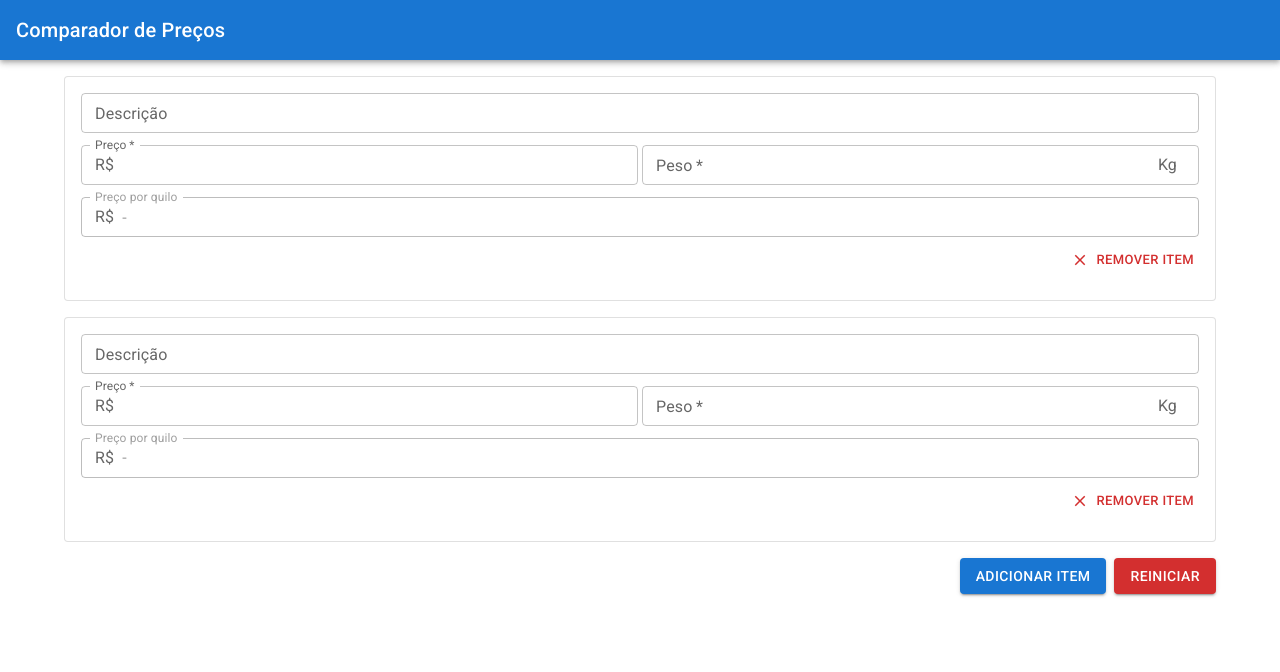
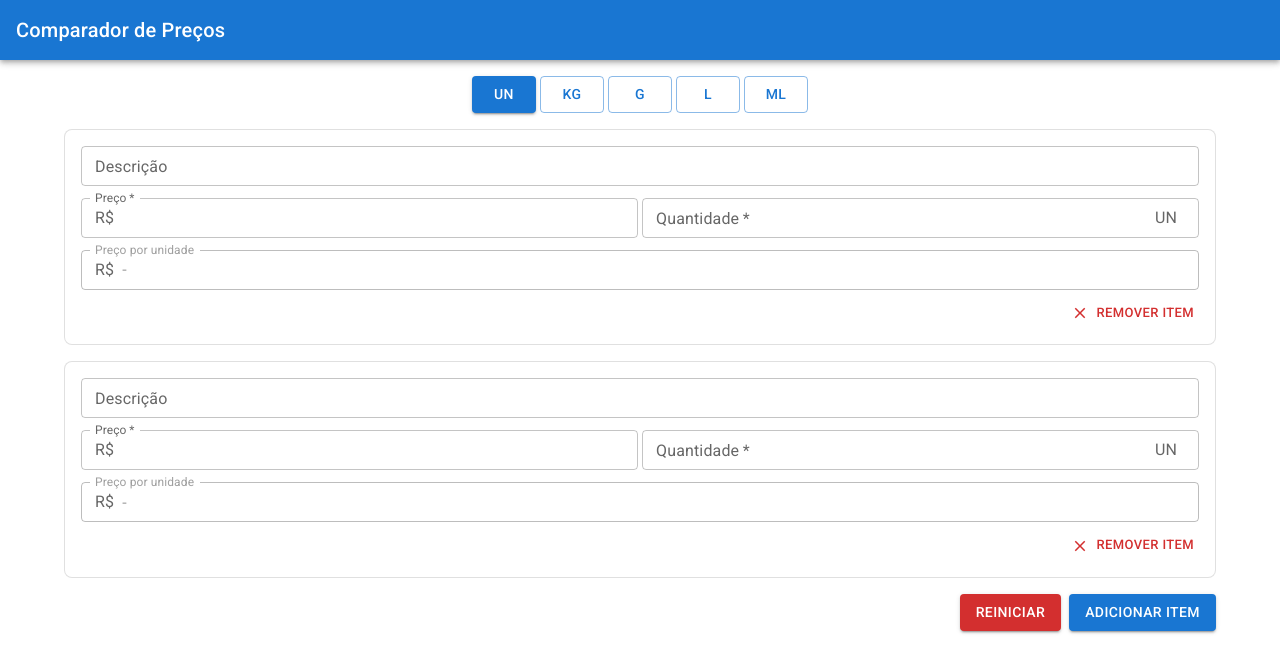
Before and after one commit to Diego-Moreira8/comparador-de-precos, a React (Vite) app: page / in a window 1280 px wide. Shown: the top 672 px of the page. Built offline with nearby package versions, Linux system fonts and the light colour scheme.

Commit message:
feat: implementa seletor de unidade de medida

```diff
--- a/src/App.tsx
+++ b/src/App.tsx
@@ -1,8 +1,9 @@
-import { Box, Button, Container, Stack } from "@mui/material";
-import { useReducer } from "react";
+import { Box, Button, Container, Stack, Tooltip } from "@mui/material";
+import { useReducer, useState } from "react";
 import { v4 as uuid } from "uuid";
 import { Header } from "./components/Header";
 import { Item as ItemRatio } from "./components/Item";
+import type { Unit } from "./types";
 
 interface Item {
   id: string;
@@ -17,6 +18,14 @@ type Action =
   | { type: "UPDATE_AMOUNT"; payload: { id: string; amountInput: string } }
   | { type: "UPDATE_PRICE"; payload: { id: string; priceInput: string } }
   | { type: "CLEAR" };
+
+const units: Unit[] = [
+  { name: "Unidade", abbreviation: "UN" },
+  { name: "Quilograma", abbreviation: "KG" },
+  { name: "Grama", abbreviation: "G" },
+  { name: "Litro", abbreviation: "L" },
+  { name: "Mililitro", abbreviation: "ML" },
+];
 
 const getInitialItems = (): Item[] => [
   { id: uuid(), priceInput: "", amountInput: "", ratio: null },
@@ -35,6 +44,7 @@ const getRatio = (priceInput: string, amountInput: string): number | null => {
 };
 
 function App() {
+  const [unit, setUnit] = useState<Unit>(units[0]);
   const [items, dispatch] = useReducer(itemsReducer, getInitialItems());
 
   const sortedRatios = items
@@ -131,10 +141,28 @@ function App() {
 
       <Container sx={{ px: 1, py: 2 }}>
         <Stack spacing={2} sx={{ alignItems: "flex-end" }}>
+          <Stack
+            spacing={0.5}
+            direction={"row"}
+            sx={{ width: 1, justifyContent: "center" }}
+          >
+            {units.map((u) => (
+              <Tooltip key={u.name} title={u.name}>
+                <Button
+                  onClick={() => setUnit(u)}
+                  variant={u === unit ? "contained" : "outlined"}
+                >
+                  {u.abbreviation}
+                </Button>
+              </Tooltip>
+            ))}
+          </Stack>
+
           <Stack spacing={2} sx={{ width: 1 }}>
             {items.map((item) => (
               <ItemRatio
                 key={item.id}
+                unit={unit}
                 priceInput={item.priceInput}
                 amountInput={item.amountInput}
                 ratio={item.ratio}
@@ -154,12 +182,12 @@ function App() {
           </Stack>
 
           <Stack spacing={1} direction={"row"}>
+            <Button onClick={clear} color="error" variant="contained">
+              Reiniciar
+            </Button>
+
             <Button onClick={addItem} variant="contained">
               Adicionar item
-            </Button>
-
-            <Button onClick={clear} color="error" variant="contained">
-              Reiniciar
             </Button>
           </Stack>
         </Stack>
--- a/src/components/Item.tsx
+++ b/src/components/Item.tsx
@@ -1,16 +1,17 @@
 import CloseIcon from "@mui/icons-material/Close";
 import {
   Button,
-  Card,
-  CardContent,
   Chip,
   InputAdornment,
+  Paper,
   Stack,
   TextField,
 } from "@mui/material";
 import { useId } from "react";
+import type { Unit } from "../types";
 
 interface ItemProps {
+  unit: Unit;
   priceInput: string;
   amountInput: string;
   ratio: number | null;
@@ -22,6 +23,7 @@ interface ItemProps {
 }
 
 function Item({
+  unit,
   priceInput,
   amountInput,
   ratio,
@@ -32,16 +34,15 @@ function Item({
   onUpdatePrice,
 }: ItemProps) {
   const nameInputId = useId();
-  const weightInputId = useId();
   const priceInputId = useId();
+  const amountInputId = useId();
   const ratioInputId = useId();
 
   const isBetterRatio = ratio === betterRatio;
   const isWorstRatio = ratio === worstRatio;
 
   return (
-    <Card variant="outlined">
-      <CardContent>
+    <Paper variant="outlined" sx={{ p: 2, borderRadius: 2 }}>
       <Stack
         spacing={1}
         sx={{
@@ -55,6 +56,7 @@ function Item({
             id={nameInputId}
             label="Descrição"
             placeholder="Ex.: Frango, Sadia, Perdigão..."
+            autoComplete="off"
           />
 
           <Stack direction="row" spacing={0.5}>
@@ -62,6 +64,7 @@ function Item({
               onChange={(e) => onUpdatePrice(e.target.value)}
               value={priceInput}
               label="Preço"
+              autoComplete="off"
               required
               type="number"
               id={priceInputId}
@@ -79,16 +82,19 @@ function Item({
             <TextField
               onChange={(e) => onUpdateAmount(e.target.value)}
               value={amountInput}
-                label="Peso"
+              label="Quantidade"
+              autoComplete="off"
               required
               type="number"
-                id={weightInputId}
+              id={amountInputId}
               size="small"
               fullWidth
               slotProps={{
                 input: {
                   endAdornment: (
-                      <InputAdornment position="start">Kg</InputAdornment>
+                    <InputAdornment position="start">
+                      {unit.abbreviation}
+                    </InputAdornment>
                   ),
                 },
               }}
@@ -97,7 +103,7 @@ function Item({
 
           <TextField
             value={ratio || "-"}
-              label="Preço por quilo"
+            label={`Preço por ${unit.name.toLocaleLowerCase()}`}
             disabled
             id={ratioInputId}
             size="small"
@@ -135,8 +141,7 @@ function Item({
           Remover item
         </Button>
       </Stack>
-      </CardContent>
-    </Card>
+    </Paper>
   );
 }
 
--- /dev/null
+++ b/src/types/index.ts
@@ -0,0 +1,4 @@
+export interface Unit {
+  name: string;
+  abbreviation: string;
+}
```
Lines whose indentation alone changed are shown as unchanged.
